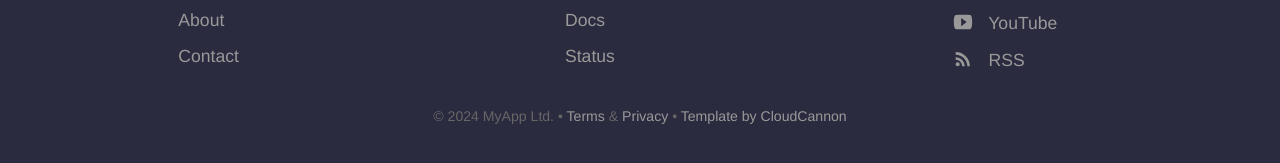
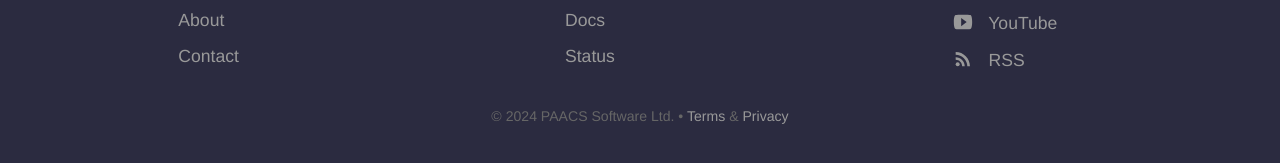
Before and after one commit to Grixsep/PAACS-Website, a Jekyll site: the page built from index.html, in a window 1280 px wide and 900 px high, scrolled down 2571 px. Shown: the part 723-886 px from the top of the window. Built offline with Jekyll 4.4.1, drawn with Linux system fonts in a browser that asks for light colours.

Commit message:
Update default.html

```diff
--- a/_layouts/default.html
+++ b/_layouts/default.html
@@ -44,7 +44,7 @@
 					</ul>
 					{% endfor %}
 				</div>
-				<p class="copyright">&copy; {{ site.time | date: '%Y' }} MyApp Ltd. • <a href="#">Terms</a> &amp; <a href="#">Privacy</a> • <a href="https://cloudcannon.com/">Template by CloudCannon</a></p>
+				<p class="copyright">&copy; {{ site.time | date: '%Y' }} PAACS Software Ltd. • <a href="#">Terms</a> &amp; <a href="#">Privacy</a></p>
 			</div>
 		</footer>
 		<script>
```
